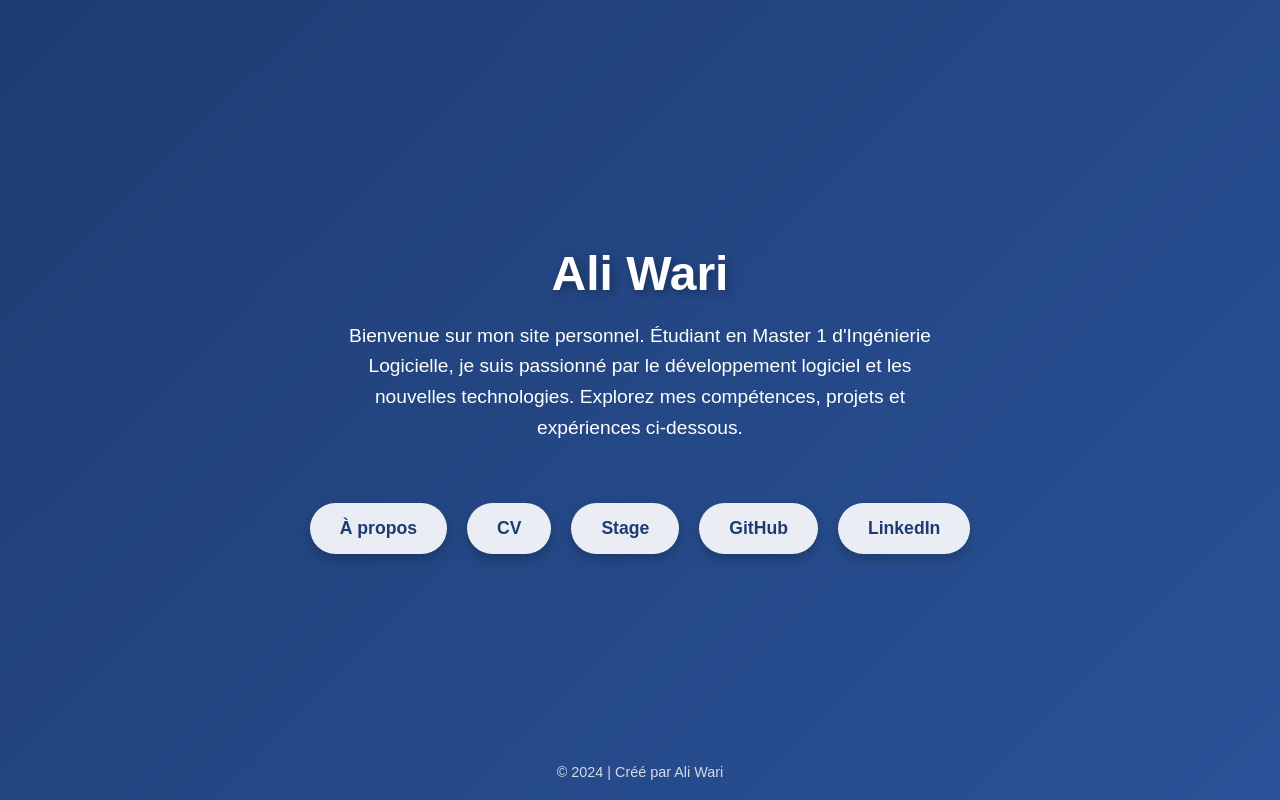
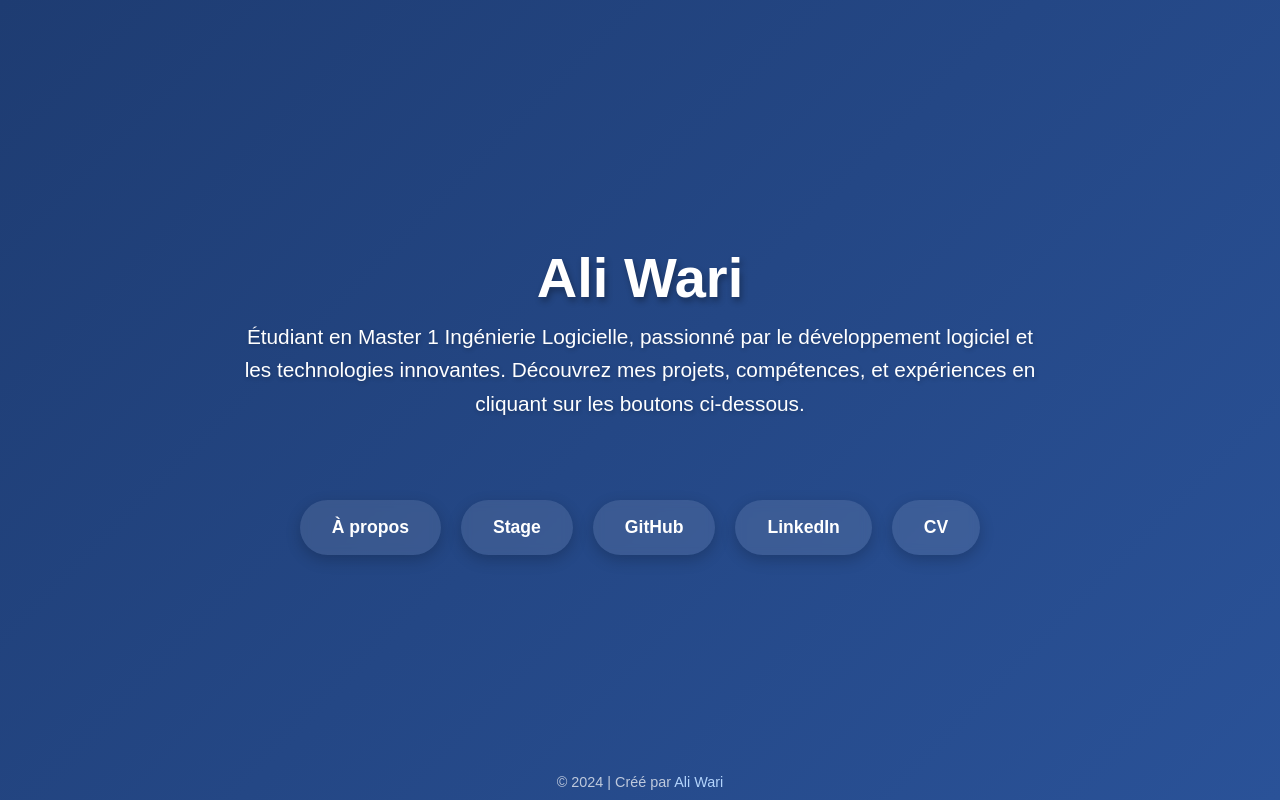
Before and after one commit to AliWari2/aliwari2.github.io, a plain HTML site: page index.html in a window 1280 px wide. Drawn offline with Linux system fonts and the light colour scheme.

Commit message:
Update index.html

```diff
--- a/index.html
+++ b/index.html
@@ -5,7 +5,7 @@
     <meta name="viewport" content="width=device-width, initial-scale=1.0">
     <title>Ali Wari - Ingénieur Logiciel</title>
     <style>
-        /* Reset */
+        /* Reset & Base Styling */
         * {
             margin: 0;
             padding: 0;
@@ -13,85 +13,84 @@
         }
 
         body {
-            font-family: 'Poppins', sans-serif;
+            font-family: 'Arial', sans-serif;
             background: linear-gradient(135deg, #1e3c72, #2a5298);
             color: #fff;
+            text-align: center;
             display: flex;
             flex-direction: column;
+            align-items: center;
             justify-content: center;
-            align-items: center;
             min-height: 100vh;
-            text-align: center;
-            overflow: hidden;
         }
 
+        /* Header Styling */
         header {
-            margin-bottom: 40px;
+            margin-bottom: 50px;
+            text-align: center;
         }
 
-        h1 {
-            font-size: 3em;
-            font-weight: 700;
-            text-shadow: 3px 3px 10px rgba(0, 0, 0, 0.3);
-            animation: fadeInDown 1.5s ease-out;
+        header h1 {
+            font-size: 3.5em;
+            font-weight: bold;
+            margin-bottom: 10px;
+            text-shadow: 2px 4px 6px rgba(0, 0, 0, 0.3);
         }
 
-        p {
-            font-size: 1.2em;
-            margin: 20px auto;
-            max-width: 600px;
+        header p {
+            font-size: 1.3em;
             line-height: 1.6;
-            animation: fadeIn 2s ease-out;
+            max-width: 800px;
+            margin: 0 auto;
+            text-shadow: 1px 2px 4px rgba(0, 0, 0, 0.2);
         }
 
+        /* Button Container Styling */
         .button-container {
             display: flex;
             gap: 20px;
             flex-wrap: wrap;
             justify-content: center;
-            animation: fadeInUp 2.5s ease-out;
+            margin-top: 30px;
         }
 
+        /* Button Styling */
         .button {
-            background: rgba(255, 255, 255, 0.9);
-            color: #1e3c72;
+            background: rgba(255, 255, 255, 0.1);
+            color: #fff;
             padding: 15px 30px;
-            border-radius: 30px;
             font-size: 1.1em;
             font-weight: bold;
             text-decoration: none;
-            box-shadow: 0px 6px 12px rgba(0, 0, 0, 0.2);
-            transition: all 0.3s ease-in-out;
+            border: 2px solid transparent;
+            border-radius: 30px;
+            transition: all 0.3s ease;
+            box-shadow: 0 5px 15px rgba(0, 0, 0, 0.2);
+            backdrop-filter: blur(5px);
         }
 
         .button:hover {
-            background: #1e3c72;
-            color: #fff;
+            background: rgba(255, 255, 255, 0.3);
+            border-color: #fff;
             transform: translateY(-5px);
-            box-shadow: 0px 8px 16px rgba(0, 0, 0, 0.3);
+            box-shadow: 0 8px 20px rgba(0, 0, 0, 0.3);
         }
 
+        /* Footer Styling */
         footer {
             position: absolute;
-            bottom: 20px;
+            bottom: 10px;
             font-size: 0.9em;
-            color: rgba(255, 255, 255, 0.8);
+            color: rgba(255, 255, 255, 0.7);
         }
 
-        /* Animations */
-        @keyframes fadeIn {
-            from { opacity: 0; }
-            to { opacity: 1; }
+        footer a {
+            color: #b3d4fc;
+            text-decoration: none;
         }
 
-        @keyframes fadeInDown {
-            from { opacity: 0; transform: translateY(-50px); }
-            to { opacity: 1; transform: translateY(0); }
-        }
-
-        @keyframes fadeInUp {
-            from { opacity: 0; transform: translateY(50px); }
-            to { opacity: 1; transform: translateY(0); }
+        footer a:hover {
+            text-decoration: underline;
         }
     </style>
 </head>
@@ -99,20 +98,20 @@
     <header>
         <h1>Ali Wari</h1>
         <p>
-            Bienvenue sur mon site personnel. Étudiant en Master 1 d'Ingénierie Logicielle, je suis passionné par le développement logiciel et les nouvelles technologies. Explorez mes compétences, projets et expériences ci-dessous.
+            Étudiant en Master 1 Ingénierie Logicielle, passionné par le développement logiciel et les technologies innovantes. Découvrez mes projets, compétences, et expériences en cliquant sur les boutons ci-dessous.
         </p>
     </header>
 
     <div class="button-container">
         <a href="apropos.html" class="button">À propos</a>
+        <a href="stage.html" class="button">Stage</a>
+        <a href="https://github.com/AliWari2" class="button" target="_blank">GitHub</a>
+        <a href="https://www.linkedin.com/in/votre-nom" class="button" target="_blank">LinkedIn</a>
         <a href="cv.html" class="button">CV</a>
-        <a href="stage.html" class="button">Stage</a>
-        <a href="https://github.com/Aliwari2" class="button" target="_blank">GitHub</a>
-        <a href="https://www.linkedin.com/in/aliwari" class="button" target="_blank">LinkedIn</a>
     </div>
 
     <footer>
-        &copy; 2024 | Créé par Ali Wari
+        &copy; 2024 | Créé par <a href="#">Ali Wari</a>
     </footer>
 </body>
 </html>
```
